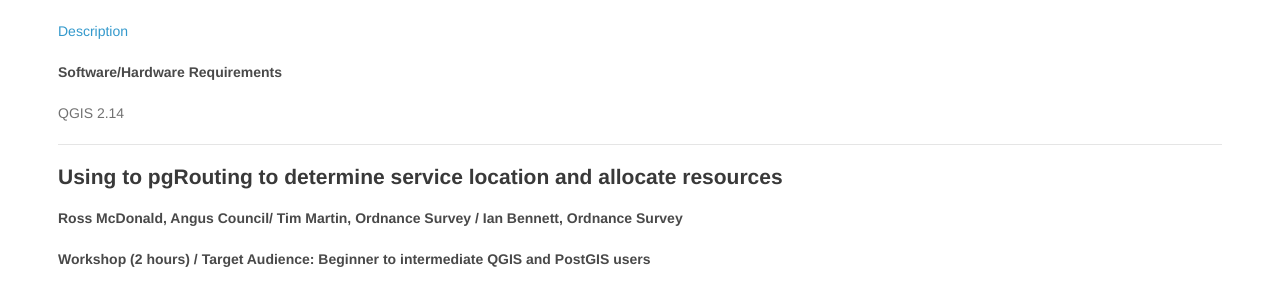
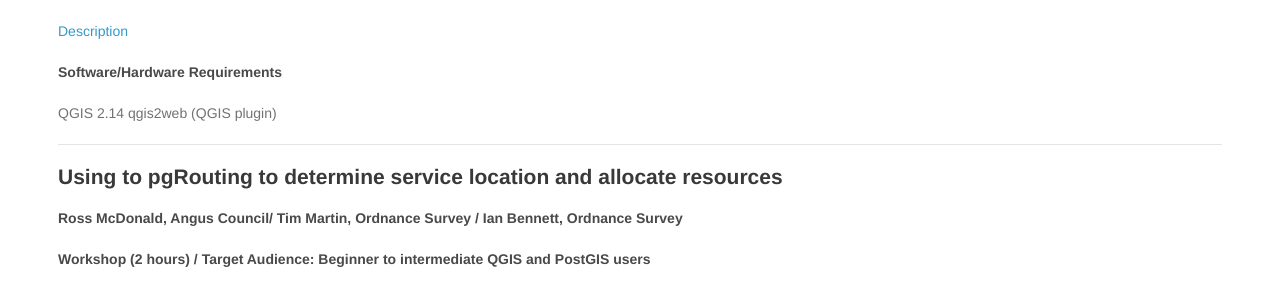
Before and after one commit to walkermatt/aileenh.github.io, a Jekyll site: the page built from foss4guk-workshop-requirements.md, in a window 1280 px wide and 900 px high, scrolled down 1364 px. Shown: the part 155-447 px from the top of the window. Built offline with Jekyll 4.4.1, drawn with Linux system fonts in a browser that asks for light colours.

Commit message:
qgis2web software requirements

```diff
--- a/foss4guk-workshop-requirements.md
+++ b/foss4guk-workshop-requirements.md
@@ -79,6 +79,7 @@
 
 #### Software/Hardware Requirements ####
 QGIS 2.14
+qgis2web (QGIS plugin)
 
 - - -
 
```
